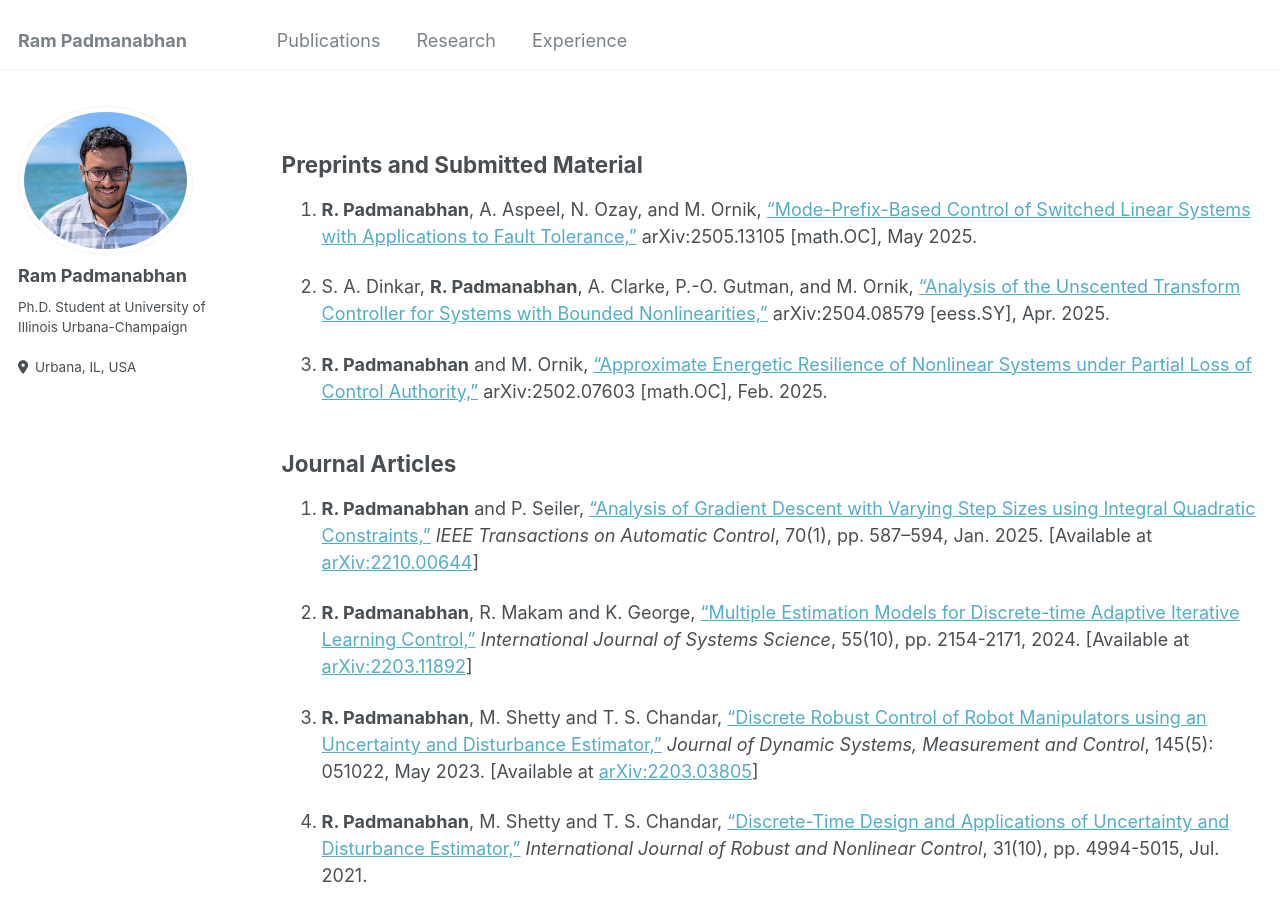
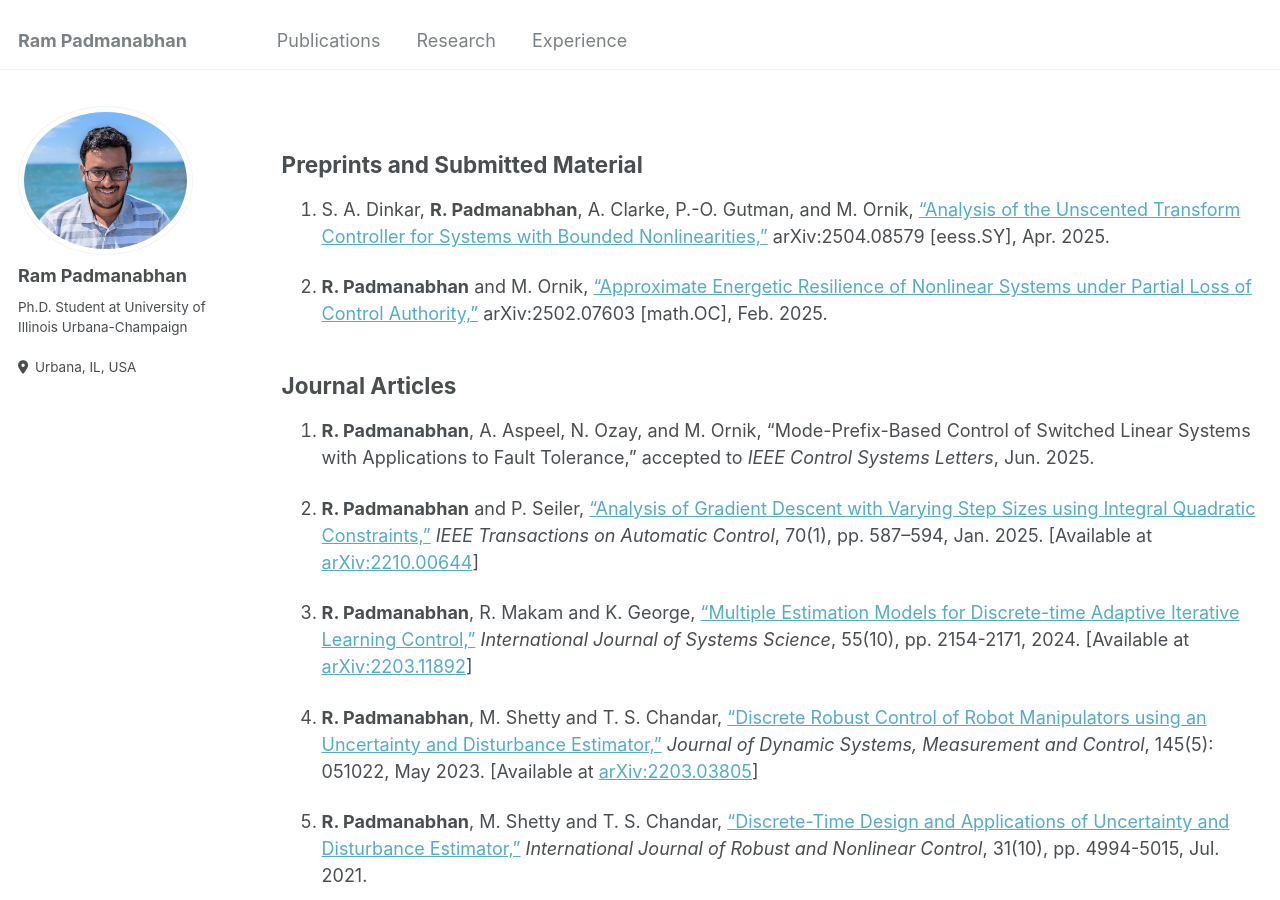
Before and after one commit to ram-p/ram-p.github.io, a Jekyll site: the page built from _pages/publications.md, in a window 1280 px wide and 900 px high. Built offline with Jekyll 4.4.1, drawn with Linux system fonts in a browser that asks for light colours.

Commit message:
L4DC/L-CSS

```diff
--- a/_pages/publications.md
+++ b/_pages/publications.md
@@ -8,24 +8,26 @@ author_profile: true
 Preprints and Submitted Material
 ------
 
-1. **R. Padmanabhan**, A. Aspeel, N. Ozay, and M. Ornik, ["Mode-Prefix-Based Control of Switched Linear Systems with Applications to Fault Tolerance,"](https://arxiv.org/abs/2505.13105) arXiv:2505.13105 [math.OC], May 2025.
-
 1. S. A. Dinkar, **R. Padmanabhan**, A. Clarke, P.-O. Gutman, and M. Ornik, ["Analysis of the Unscented Transform Controller for Systems with Bounded Nonlinearities,"](https://arxiv.org/abs/2504.08579) arXiv:2504.08579 [eess.SY], Apr. 2025.
 
 1. **R. Padmanabhan** and M. Ornik, ["Approximate Energetic Resilience of Nonlinear Systems under Partial Loss of Control Authority,"](https://arxiv.org/abs/2502.07603) arXiv:2502.07603 [math.OC], Feb. 2025.
 
-Journal Articles
+ Journal Articles
 ------
+
+1. **R. Padmanabhan**, A. Aspeel, N. Ozay, and M. Ornik, "Mode-Prefix-Based Control of Switched Linear Systems with Applications to Fault Tolerance," accepted to _IEEE Control Systems Letters_, Jun. 2025.
+
 1. **R. Padmanabhan** and P. Seiler, ["Analysis of Gradient Descent with Varying Step Sizes using Integral Quadratic Constraints,"](https://ieeexplore.ieee.org/document/10623868) _IEEE Transactions on Automatic Control_, 70(1), pp. 587--594, Jan. 2025. \[Available at [arXiv:2210.00644](https://arxiv.org/abs/2210.00644)\]
 
-2. **R. Padmanabhan**, R. Makam and K. George, ["Multiple Estimation Models for Discrete-time Adaptive Iterative Learning Control,"](https://www.tandfonline.com/doi/full/10.1080/00207721.2024.2335228) _International Journal of Systems Science_, 55(10), pp. 2154-2171, 2024. \[Available at [arXiv:2203.11892](https://arxiv.org/abs/2203.11892)\]
+1. **R. Padmanabhan**, R. Makam and K. George, ["Multiple Estimation Models for Discrete-time Adaptive Iterative Learning Control,"](https://www.tandfonline.com/doi/full/10.1080/00207721.2024.2335228) _International Journal of Systems Science_, 55(10), pp. 2154-2171, 2024. \[Available at [arXiv:2203.11892](https://arxiv.org/abs/2203.11892)\]
 
-3. **R. Padmanabhan**, M. Shetty and T. S. Chandar, ["Discrete Robust Control of Robot Manipulators using an Uncertainty and Disturbance Estimator,"](https://asmedigitalcollection.asme.org/dynamicsystems/article/doi/10.1115/1.4062079/1160024/Discrete-Robust-Control-of-Robot-Manipulators) _Journal of Dynamic Systems, Measurement and Control_, 145(5): 051022, May 2023. \[Available at [arXiv:2203.03805](https://arxiv.org/abs/2203.03805)\]
+1. **R. Padmanabhan**, M. Shetty and T. S. Chandar, ["Discrete Robust Control of Robot Manipulators using an Uncertainty and Disturbance Estimator,"](https://asmedigitalcollection.asme.org/dynamicsystems/article/doi/10.1115/1.4062079/1160024/Discrete-Robust-Control-of-Robot-Manipulators) _Journal of Dynamic Systems, Measurement and Control_, 145(5): 051022, May 2023. \[Available at [arXiv:2203.03805](https://arxiv.org/abs/2203.03805)\]
 
-4. **R. Padmanabhan**, M. Shetty and T. S. Chandar, ["Discrete-Time Design and Applications of Uncertainty and Disturbance Estimator,"](https://onlinelibrary.wiley.com/doi/10.1002/rnc.5518) _International Journal of Robust and Nonlinear Control_, 31(10), pp. 4994-5015, Jul. 2021.
+1. **R. Padmanabhan**, M. Shetty and T. S. Chandar, ["Discrete-Time Design and Applications of Uncertainty and Disturbance Estimator,"](https://onlinelibrary.wiley.com/doi/10.1002/rnc.5518) _International Journal of Robust and Nonlinear Control_, 31(10), pp. 4994-5015, Jul. 2021.
 
-Conference Papers
+ Conference Papers
 ------
+
 1. **R. Padmanabhan** and M. Ornik, "Energetic Resilience of Linear Driftless Systems," in _11th IFAC Symposium on Robust Control Design (ROCOND)_, Porto, Portugal, Jul. 2024. \[Available at [arXiv:2410.00323](https://arxiv.org/abs/2410.00323)\]
 
 1. **R. Padmanabhan**, C. Bakker, S. A. Dinkar, and M. Ornik, ["How Much Reserve Fuel: Quantifying the Maximal Energy Cost of System Disturbances,"](https://ieeexplore.ieee.org/document/10886030) in _63rd IEEE Conference on Decision and Control (CDC)_, Milan, Italy, Dec. 2024. \[Available at [arXiv:2408.10913](https://arxiv.org/abs/2408.10913)\]
```
Also changed, not shown: _pages/about.md (+4 -2 lines), 1 other file.
